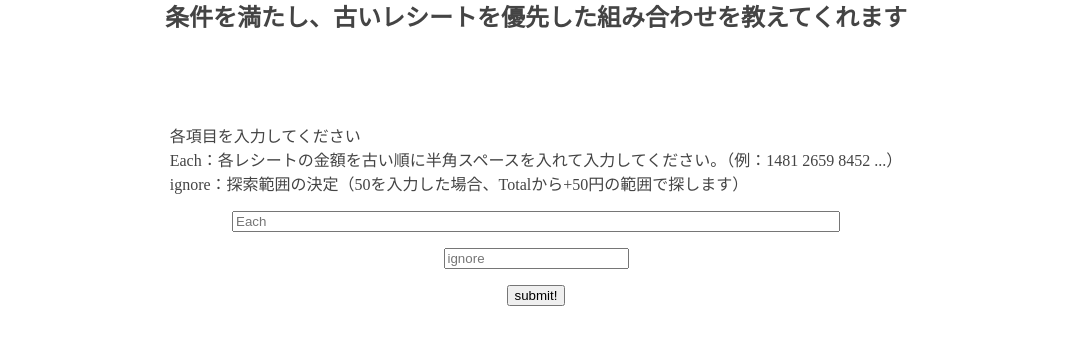
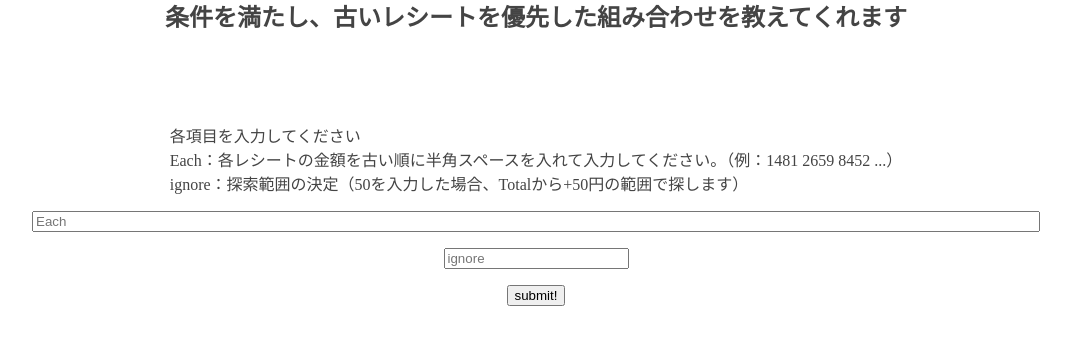
Before and after one commit to kazu373-bio/Receipt_combination_app, a Flask app: page / in a window 1280 px wide. Shown: the part 144-489 px from the top of the page, without its empty margins (104-1175 px from the left). Run offline with Flask 2, Linux system fonts and the light colour scheme.

Commit message:
Update index.html

```diff
--- a/templates/index.html
+++ b/templates/index.html
@@ -24,7 +24,7 @@
 	<p></p>
         <form method='POST' enctype="multipart/form-data">
 		<p>
-			<input class='file_choose' type="txt" name="w" placeholder="Each" style="width:600px;"/>
+			<input class='file_choose' type="txt" name="w" placeholder="Each" style="width:1000px;"/>
 		</p>
 		<p>
 			<input class='file_choose' type="txt" name="A" placeholder="ignore"/>
```
